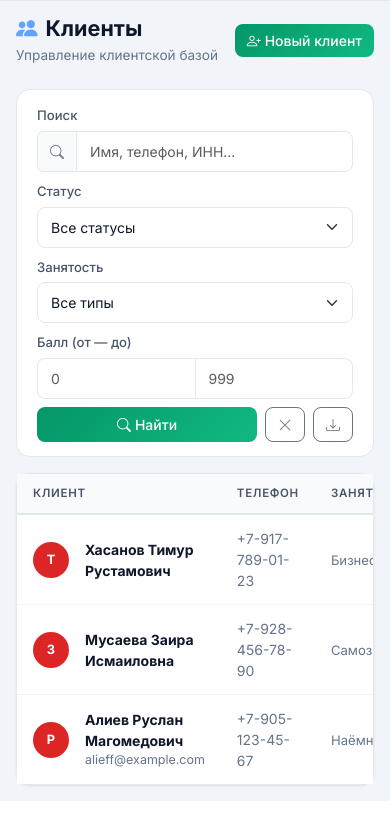
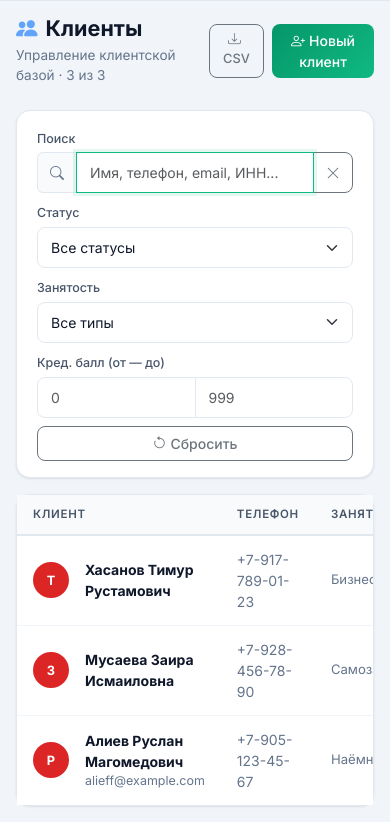
Before and after one commit to nst05/tether-usdt-trc20, a Flask app: page /clients in a window 390 px wide. Shown: the part 64-886 px from the top of the page. Before the commit the page ends 865 px from the top, so only its background shows below. Run offline with Flask 3, Linux system fonts and the light colour scheme; data comes from the database, SQL or seed files in the repository; some libraries are stand-ins or nearby versions.

Commit message:
Restore working live search from crm-release
Replace broken server-side form search with the original working
client-side filterTable() implementation that was in crm-release.
Instant filtering by name/phone/email/inn + status/employment/score dropdowns.

https://claude.ai/code/session_01ABVRvfdPK62tpZMGD535Mr

```diff
--- a/crm_islamic/templates/clients/list.html
+++ b/crm_islamic/templates/clients/list.html
@@ -2,81 +2,74 @@
 {% block title %}Клиенты — Мурабаха CRM{% endblock %}
 {% block breadcrumb %}<li class="breadcrumb-item active">Клиенты</li>{% endblock %}
 
-{% block head %}
-<style>
-.avatar-colors { --c0:#059669;--c1:#4f46e5;--c2:#d97706;--c3:#dc2626;--c4:#7c3aed;--c5:#0284c7;--c6:#db2777; }
-</style>
-{% endblock %}
-
 {% block content %}
-<!-- Page Header -->
 <div class="page-header d-flex justify-content-between align-items-center">
   <div>
     <h4><i class="bi bi-people-fill me-2" style="color:#60a5fa;"></i>Клиенты</h4>
-    <p class="subtitle">Управление клиентской базой</p>
+    <p class="subtitle">Управление клиентской базой · <span id="visibleCount">{{ clients|length }}</span> из {{ clients|length }}</p>
   </div>
+  <div class="d-flex gap-2">
+    <a href="{{ url_for('clients_list', export='csv') }}" class="btn btn-outline-secondary btn-sm">
+      <i class="bi bi-download me-1"></i>CSV
+    </a>
     <a href="{{ url_for('client_new') }}" class="btn btn-primary">
       <i class="bi bi-person-plus me-1"></i>Новый клиент
     </a>
   </div>
+</div>
 
-<!-- Filter bar -->
-<div class="filter-bar mb-3">
-  <form method="get" class="row g-2 align-items-end">
+<!-- Фильтры — живая фильтрация без перезагрузки -->
+<div class="card mb-3">
+  <div class="card-body py-3">
+    <div class="row g-2 align-items-end">
       <div class="col-md-4">
-      <label class="form-label">Поиск</label>
+        <label class="form-label mb-1" style="font-size:.78rem">Поиск</label>
         <div class="input-group">
           <span class="input-group-text"><i class="bi bi-search" style="color:var(--text-muted);"></i></span>
-        <input type="text" name="q" class="form-control" placeholder="Имя, телефон, ИНН..." value="{{ q }}">
+          <input type="text" id="liveSearch" class="form-control" placeholder="Имя, телефон, email, ИНН..." autofocus>
+          <button class="btn btn-outline-secondary" type="button" onclick="document.getElementById('liveSearch').value='';filterTable()"><i class="bi bi-x-lg"></i></button>
         </div>
       </div>
       <div class="col-md-2">
-      <label class="form-label">Статус</label>
-      <select name="status" class="form-select">
+        <label class="form-label mb-1" style="font-size:.78rem">Статус</label>
+        <select id="filterStatus" class="form-select" onchange="filterTable()">
           <option value="">Все статусы</option>
-        {% for val, label in status_choices %}
-          <option value="{{ val }}" {% if status_f == val %}selected{% endif %}>{{ label }}</option>
-        {% endfor %}
+          <option value="active">Активный</option>
+          <option value="inactive">Неактивный</option>
+          <option value="blacklisted">Чёрный список</option>
         </select>
       </div>
       <div class="col-md-2">
-      <label class="form-label">Занятость</label>
-      <select name="employment_type" class="form-select">
+        <label class="form-label mb-1" style="font-size:.78rem">Занятость</label>
+        <select id="filterEmp" class="form-select" onchange="filterTable()">
           <option value="">Все типы</option>
-        {% for val, label in employment_choices %}
-          {% if val %}
-            <option value="{{ val }}" {% if emp_f == val %}selected{% endif %}>{{ label }}</option>
-          {% endif %}
-        {% endfor %}
+          <option value="employed">Наёмный</option>
+          <option value="self_employed">Самозанятый</option>
+          <option value="business_owner">Бизнес</option>
+          <option value="unemployed">Безработный</option>
         </select>
       </div>
       <div class="col-md-2">
-      <label class="form-label">Балл (от — до)</label>
+        <label class="form-label mb-1" style="font-size:.78rem">Кред. балл (от — до)</label>
         <div class="input-group">
-        <input type="number" name="score_min" class="form-control" placeholder="0" value="{{ score_min or '' }}" min="0" max="999">
-        <input type="number" name="score_max" class="form-control" placeholder="999" value="{{ score_max or '' }}" min="0" max="999">
+          <input type="number" id="filterScoreMin" class="form-control" placeholder="0" min="0" max="999" oninput="filterTable()">
+          <input type="number" id="filterScoreMax" class="form-control" placeholder="999" min="0" max="999" oninput="filterTable()">
         </div>
       </div>
-    <div class="col-md-2 d-flex gap-2">
-      <button type="submit" class="btn btn-primary flex-fill">
-        <i class="bi bi-search me-1"></i>Найти
+      <div class="col-md-2">
+        <button class="btn btn-outline-secondary w-100" onclick="resetFilters()">
+          <i class="bi bi-arrow-counterclockwise me-1"></i>Сбросить
         </button>
-      <a href="{{ url_for('clients_list') }}" class="btn btn-outline-secondary" data-bs-toggle="tooltip" title="Сбросить фильтры">
-        <i class="bi bi-x-lg"></i>
-      </a>
-      <a href="{{ url_for('clients_list', q=q, status=status_f, employment_type=emp_f, score_min=score_min, score_max=score_max, export='csv') }}"
-         class="btn btn-outline-secondary" data-bs-toggle="tooltip" title="Экспорт CSV">
-        <i class="bi bi-download"></i>
-      </a>
       </div>
-  </form>
+    </div>
+  </div>
 </div>
 
-<!-- Clients table -->
+<!-- Таблица клиентов -->
 <div class="card">
   <div class="card-body p-0">
     <div class="table-responsive">
-      <table id="clientsTable" class="table mb-0 avatar-colors">
+      <table class="table mb-0" id="clientsTable">
         <thead>
           <tr>
             <th>Клиент</th>
@@ -89,11 +82,16 @@
             <th>Действия</th>
           </tr>
         </thead>
-        <tbody>
+        <tbody id="clientsBody">
           {% for c in clients %}
           {% set av_colors = ['#059669','#4f46e5','#d97706','#dc2626','#7c3aed','#0284c7','#db2777'] %}
           {% set av_color = av_colors[(c.full_name|length) % 7] %}
-          <tr data-search="{{ [c.full_name, c.phone or '', c.phone2 or '', c.inn or '', c.email or ''] | join(' ') | lower }}">
+          <tr
+            data-search="{{ (c.full_name + ' ' + (c.phone or '') + ' ' + (c.email or '') + ' ' + (c.inn or '') + ' ' + (c.phone2 or ''))|lower }}"
+            data-status="{{ c.status }}"
+            data-emp="{{ c.employment_type or '' }}"
+            data-score="{{ c.credit_score or 0 }}"
+          >
             <td>
               <div class="d-flex align-items-center gap-3">
                 <div class="avatar-circle" style="background:{{ av_color }};">
@@ -104,24 +102,18 @@
                      class="fw-bold text-decoration-none" style="color:var(--text);">
                     {{ c.full_name }}
                   </a>
-                  {% if c.blacklisted %}
-                    <span class="badge badge-overdue ms-1">ЧС</span>
-                  {% endif %}
-                  {% if c.email %}
-                    <div style="font-size:0.78rem; color:var(--text-muted);">{{ c.email }}</div>
-                  {% endif %}
+                  {% if c.blacklisted %}<span class="badge badge-overdue ms-1">ЧС</span>{% endif %}
+                  {% if c.email %}<div style="font-size:0.78rem;color:var(--text-muted);">{{ c.email }}</div>{% endif %}
                 </div>
               </div>
             </td>
             <td style="color:var(--text-muted);">{{ c.phone or '—' }}</td>
-            <td>
-              <span style="font-size:0.82rem; color:var(--text-muted);">
+            <td style="font-size:0.82rem;color:var(--text-muted);">
               {% if c.employment_type == 'employed' %}Наёмный
               {% elif c.employment_type == 'self_employed' %}Самозанятый
               {% elif c.employment_type == 'business_owner' %}Бизнес
               {% elif c.employment_type == 'unemployed' %}Безработный
               {% else %}—{% endif %}
-              </span>
             </td>
             <td style="font-weight:500;">{{ "{:,.0f}".format(c.monthly_income or 0) }} ₽</td>
             <td>
@@ -131,16 +123,11 @@
               {% endif %}
             </td>
             <td>
-              {% set score = c.credit_score %}
-              {% if score is none %}
-                <span class="badge badge-closed">—</span>
-              {% elif score >= 700 %}
-                <span class="badge" style="background:#d1fae5; color:#065f46;">{{ score }}</span>
-              {% elif score >= 500 %}
-                <span class="badge" style="background:#fef3c7; color:#92400e;">{{ score }}</span>
-              {% else %}
-                <span class="badge badge-overdue">{{ score }}</span>
-              {% endif %}
+              {% set score = c.credit_score or 0 %}
+              {% if score >= 700 %}<span class="badge" style="background:#d1fae5;color:#065f46;">{{ score }}</span>
+              {% elif score >= 500 %}<span class="badge" style="background:#fef3c7;color:#92400e;">{{ score }}</span>
+              {% elif score > 0 %}<span class="badge badge-overdue">{{ score }}</span>
+              {% else %}<span class="badge badge-closed">—</span>{% endif %}
             </td>
             <td>
               {% if c.status == 'active' %}<span class="badge badge-active">Активный</span>
@@ -150,29 +137,17 @@
             </td>
             <td>
               <div class="d-flex gap-1">
-                <a href="{{ url_for('client_detail', client_id=c.id) }}"
-                   class="btn btn-sm btn-outline-primary"
-                   data-bs-toggle="tooltip" title="Просмотр">
-                  <i class="bi bi-eye"></i>
-                </a>
-                <a href="{{ url_for('client_edit', client_id=c.id) }}"
-                   class="btn btn-sm btn-outline-secondary"
-                   data-bs-toggle="tooltip" title="Редактировать">
-                  <i class="bi bi-pencil"></i>
-                </a>
-                <a href="{{ url_for('contract_new', client_id=c.id) }}"
-                   class="btn btn-sm btn-outline-success"
-                   data-bs-toggle="tooltip" title="Новый договор">
-                  <i class="bi bi-file-plus"></i>
-                </a>
+                <a href="{{ url_for('client_detail', client_id=c.id) }}" class="btn btn-sm btn-outline-primary" title="Просмотр"><i class="bi bi-eye"></i></a>
+                <a href="{{ url_for('client_edit', client_id=c.id) }}" class="btn btn-sm btn-outline-secondary" title="Редактировать"><i class="bi bi-pencil"></i></a>
+                <a href="{{ url_for('contract_new', client_id=c.id) }}" class="btn btn-sm btn-outline-success" title="Новый договор"><i class="bi bi-file-plus"></i></a>
               </div>
             </td>
           </tr>
           {% else %}
-          <tr>
+          <tr id="emptyRow">
             <td colspan="8" class="text-center py-5" style="color:var(--text-muted);">
-              <i class="bi bi-people d-block mb-2" style="font-size:2.5rem; color:#e2e8f0;"></i>
-              Клиенты не найдены
+              <i class="bi bi-people d-block mb-2" style="font-size:2.5rem;color:#e2e8f0;"></i>
+              Клиентов пока нет
             </td>
           </tr>
           {% endfor %}
@@ -181,23 +156,53 @@
     </div>
   </div>
 </div>
+
+<!-- Пустой результат поиска -->
+<div id="noResults" class="text-center py-5" style="display:none;color:var(--text-muted);">
+  <i class="bi bi-search d-block mb-2" style="font-size:2.5rem;color:#e2e8f0;"></i>
+  Ничего не найдено — попробуйте изменить фильтры
+</div>
 {% endblock %}
 
 {% block scripts %}
 <script>
-// Живой поиск по таблице — без DataTables, работает офлайн
-(function(){
-  var inp = document.querySelector('input[name="q"]');
-  var tbody = document.querySelector('#clientsTable tbody');
-  if(!inp || !tbody) return;
+function filterTable() {
+  const q = document.getElementById('liveSearch').value.toLowerCase().trim();
+  const status = document.getElementById('filterStatus').value;
+  const emp = document.getElementById('filterEmp').value;
+  const sMin = parseInt(document.getElementById('filterScoreMin').value) || 0;
+  const sMax = parseInt(document.getElementById('filterScoreMax').value) || 999;
 
-  inp.addEventListener('input', function(){
-    var term = this.value.toLowerCase().trim();
-    var rows = tbody.querySelectorAll('tr[data-search]');
-    rows.forEach(function(row){
-      row.style.display = (!term || row.dataset.search.includes(term)) ? '' : 'none';
+  const rows = document.querySelectorAll('#clientsBody tr[data-search]');
+  let visible = 0;
+
+  rows.forEach(row => {
+    const matchQ = !q || row.dataset.search.includes(q);
+    const matchStatus = !status || row.dataset.status === status;
+    const matchEmp = !emp || row.dataset.emp === emp;
+    const score = parseInt(row.dataset.score) || 0;
+    const matchScore = score >= sMin && score <= sMax;
+
+    const show = matchQ && matchStatus && matchEmp && matchScore;
+    row.style.display = show ? '' : 'none';
+    if (show) visible++;
   });
-  });
-})();
+
+  document.getElementById('visibleCount').textContent = visible;
+  document.getElementById('noResults').style.display = (visible === 0 && rows.length > 0) ? 'block' : 'none';
+}
+
+function resetFilters() {
+  document.getElementById('liveSearch').value = '';
+  document.getElementById('filterStatus').value = '';
+  document.getElementById('filterEmp').value = '';
+  document.getElementById('filterScoreMin').value = '';
+  document.getElementById('filterScoreMax').value = '';
+  filterTable();
+  document.getElementById('liveSearch').focus();
+}
+
+// Живой поиск при вводе
+document.getElementById('liveSearch').addEventListener('input', filterTable);
 </script>
 {% endblock %}
```
Lines whose indentation alone changed are shown as unchanged.
